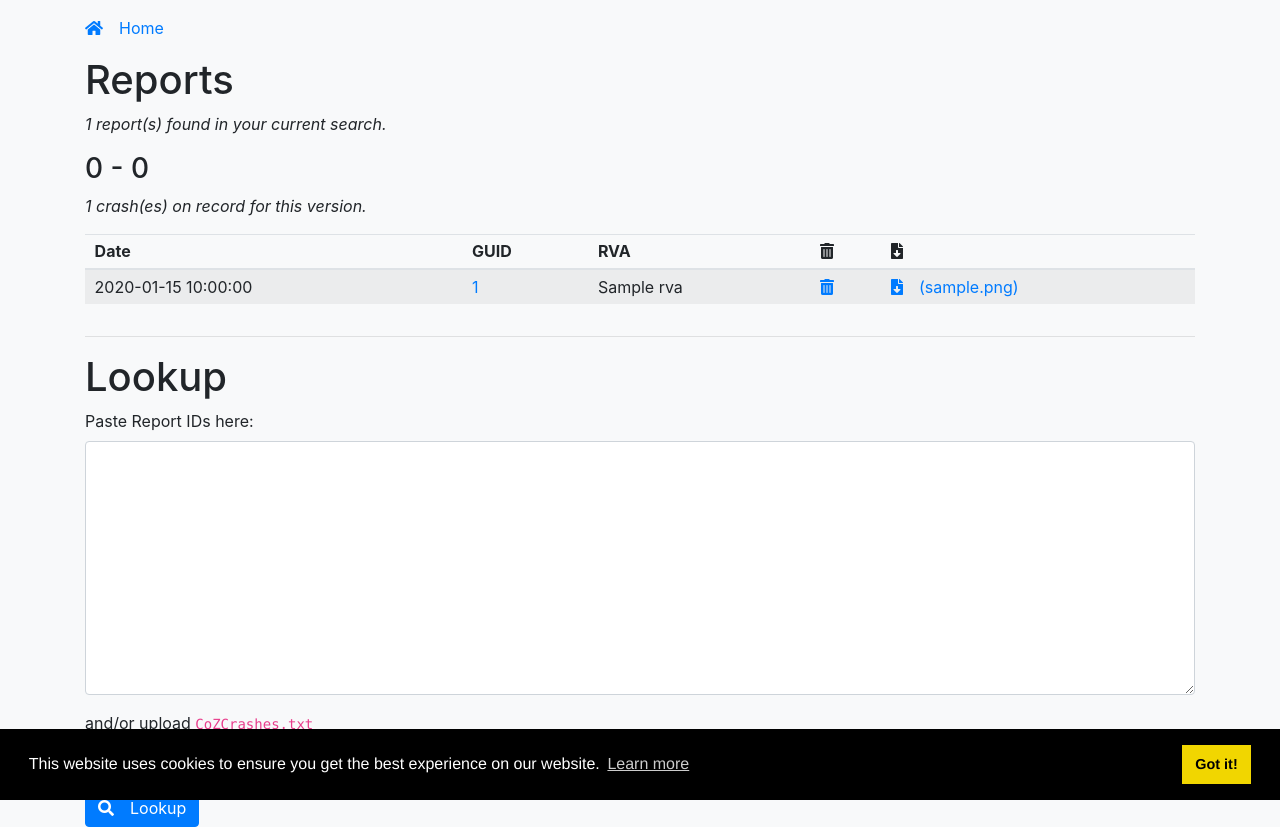
After one commit to CommitteeOfZero/coz-crashes, a PHP site: template templates/home.twig in a window 1280 px wide. The commit adds this page. Run offline with PHP 8.4, Linux system fonts and the light colour scheme; the template is opened without the code that fills it: most values are stand-ins (such as "Sample title", 1, 10 or a date in 2020); a stand-in replaces the project's code that opens the database connection; some libraries are stand-ins or nearby versions.

Commit message:
public home

```diff
--- a/src/routes.php
+++ b/src/routes.php
@@ -7,8 +7,10 @@ $redirectHome = new Middleware\RedirectHomeMiddleware($container);
 $app->post('/submit', Actions\SubmitAction::class);
 
 // Static index page for public report retrieval/deletion
-$app->get('/gdpr', Actions\GdprIndexAction::class)->setName('home');
+$app->get('/gdpr', Actions\HomeAction::class)->setName('home');
 $app->redirect('/', '/gdpr', 308);
+
+$app->post('/gdpr/lookup', Actions\GdprLookupAction::class)->setName('lookup')->add($redirectHome);
 
 // View report details from public
 $app->get('/view/{id}', Actions\ViewAction::class)
@@ -35,7 +37,7 @@ $app->group('', function () use ($container, $redirectBack, $redirectHome) {
     // OAuth process
     $this->any('/admin/authenticate/{provider}', Actions\AdminAuthenticateAction::class)->setName('adminAuthenticate')->add($forUnauthed);
     // Admin index (list all reports)
-    $this->get('/admin', Actions\AdminHomeAction::class)->setName('adminHome')->add($forAuthed);
+    $this->get('/admin', Actions\HomeAction::class)->setName('adminHome')->add($forAuthed);
 
     // View report details
     $this->get('/admin/view/{id}', Actions\ViewAction::class)
--- a/templates/gdpr_index.twig
+++ /dev/null
@@ -1,5 +0,0 @@
-{% extends 'layout.twig' %}
-{% block title %}CoZ Crash Reporter - Your Data{% endblock %}
-{% block content %}
-    <!-- TODO -->
-{% endblock %}
--- /dev/null
+++ b/templates/home.twig
@@ -0,0 +1,75 @@
+{% import "modal_destroy.twig" as modal_destroy %}
+{% extends 'layout.twig' %}
+{% block title %}CoZ Crash Reports{% if not isAdminArea %} - Your Data{%endif %}{% endblock %}
+{% block content %}
+  <h1>Reports</h1>
+  <p><em>
+    {{ totalReports }}
+    {% if isAdminArea %}
+      crash(es) on record.
+    {% else %}
+      report(s) found in your current search.
+    {% endif %}
+  </em></p>
+
+  {% for product, versions in data %}
+    {% for version, reports in versions %}
+      <h3>{{ product }} - {{ version }}</h3>
+      <p><em>{{ reports | length }} crash(es) on record for this version.</em></p>
+      <div class="table-responsive">
+        <table class="table table-striped table-sm">
+          <thead>
+            <tr>
+              <th>Date</th>
+              <th>GUID</th>
+              <th>RVA</th>
+              <th><i class="fas fa-trash-alt"></i></th>
+              <th><i class="fas fa-file-download"></i></th>
+            </tr>
+          </thead>
+          <tbody>
+            {% for report in reports %}
+              <tr id="report-row-{{ report.id }}" class="report-row" data-has-email="{{ report.hasEmail ? "true" : "false" }}" data-has-user-comment="{{ report.hasUserComment ? "true" : "false" }}"{% if isAdminArea %} data-has-admin-comment="{{ report.hasUserComment ? "true" : "false" }}"{% endif %}>
+                <td>{{ report.date }}</td>
+                <td>
+                  {% if isAdminArea %}
+                    <a href="{{ path_for('adminView', { 'id': report.id }) }}">{{ report.guid }}</a>
+                  {% else %}
+                    <a href="{{ path_for('view', { 'id': report.guid }) }}">{{ report.guid }}</a>
+                  {% endif %}
+                  <div class="float-right">
+                    <i class="email-icon fas fa-at"></i>
+                    <i class="uc-icon fas fa-comment"></i>
+                    {% if isAdminArea %}<i class="ac-icon fas fa-sticky-note"></i>{% endif %}
+                  </div>
+                </td>
+                <td>{{ report.rva }}</td>
+                <td><a href="#" role="button" data-guid="{{ report.guid }}" data-toggle="modal" data-target="#modal-destroy"><i class="fas fa-trash-alt"></i></a></td>
+                <td><a href="{{ base_url() }}/uploads/{{ report.guid }}.zip"><i class="fas fa-file-download"></i>&emsp;({{ report.filesize }})</a></td>
+              </tr>
+            {% endfor %}
+          </tbody>
+        </table>
+      </div>
+    {% endfor %}
+    <hr>
+  {% endfor %}
+
+  {% if not isAdminArea %}
+    <h1>Lookup</h1>
+    <form action="{{ path_for('lookup') }}" method="POST" enctype="multipart/form-data">
+      <div class="form-group">
+        <label for="list-text">Paste Report IDs here:</label>
+        <textarea class="form-control" id="list-text" rows="10" name="listText"></textarea>
+      </div>
+      <div class="form-group">
+        <label for="list-file">and/or upload <code>CoZCrashes.txt</code></label>
+        <input type="file" class="form-control-file" id="list-file" name="listFile">
+      </div>
+      <button type="submit" class="btn btn-primary"><i class="fas fa-search"></i>&emsp;Lookup</button>
+    </form>
+  {% endif %}
+{% endblock %}
+{% block modals %}
+  {{ modal_destroy.modal( isAdminArea ? 'adminDestroy' : 'destroy', false) }}
+{% endblock %}
```
Also changed, not shown: src/Actions/GdprIndexAction.php (deleted, +0 -7 lines), src/Actions/GdprLookupAction.php (added, +30 -0 lines), src/Actions/HomeAction.php (renamed from src/Actions/AdminHomeAction.php, +17 -3 lines), templates/admin_home.twig (deleted, +0 -46 lines).
